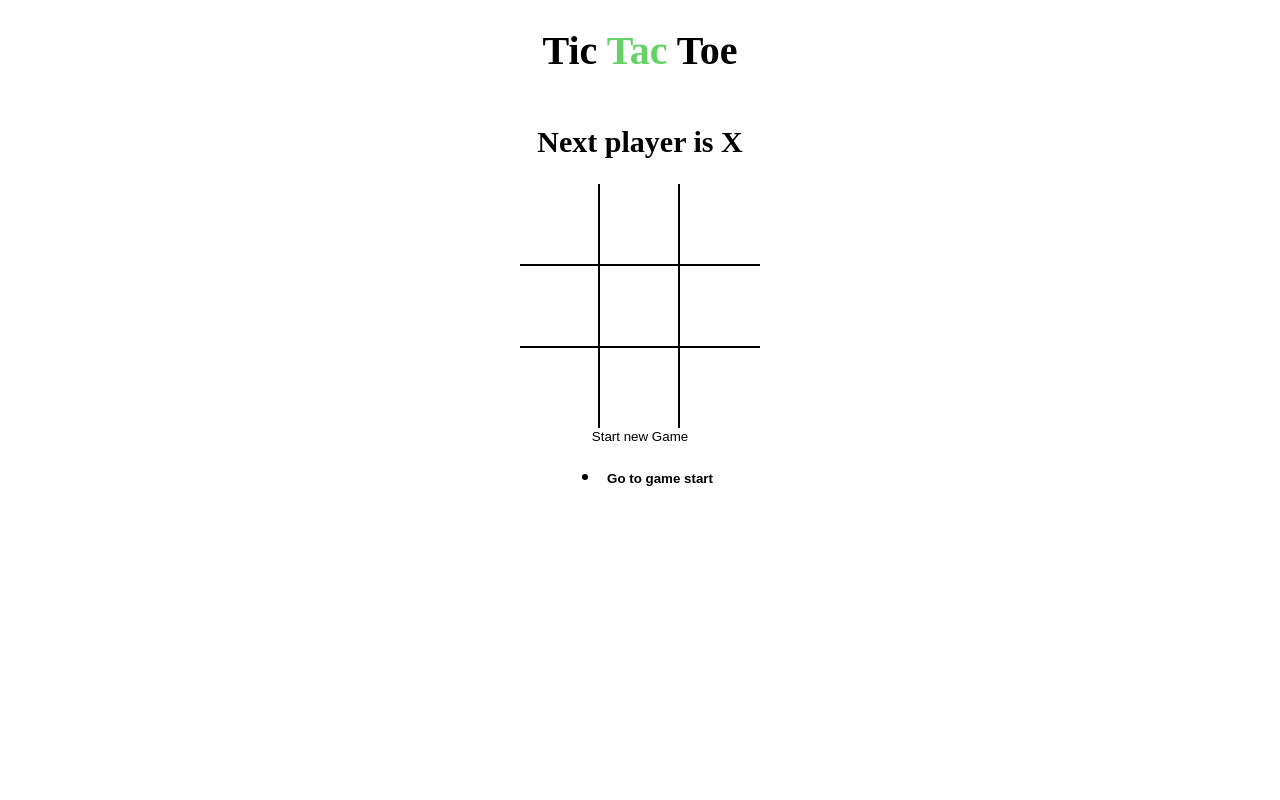
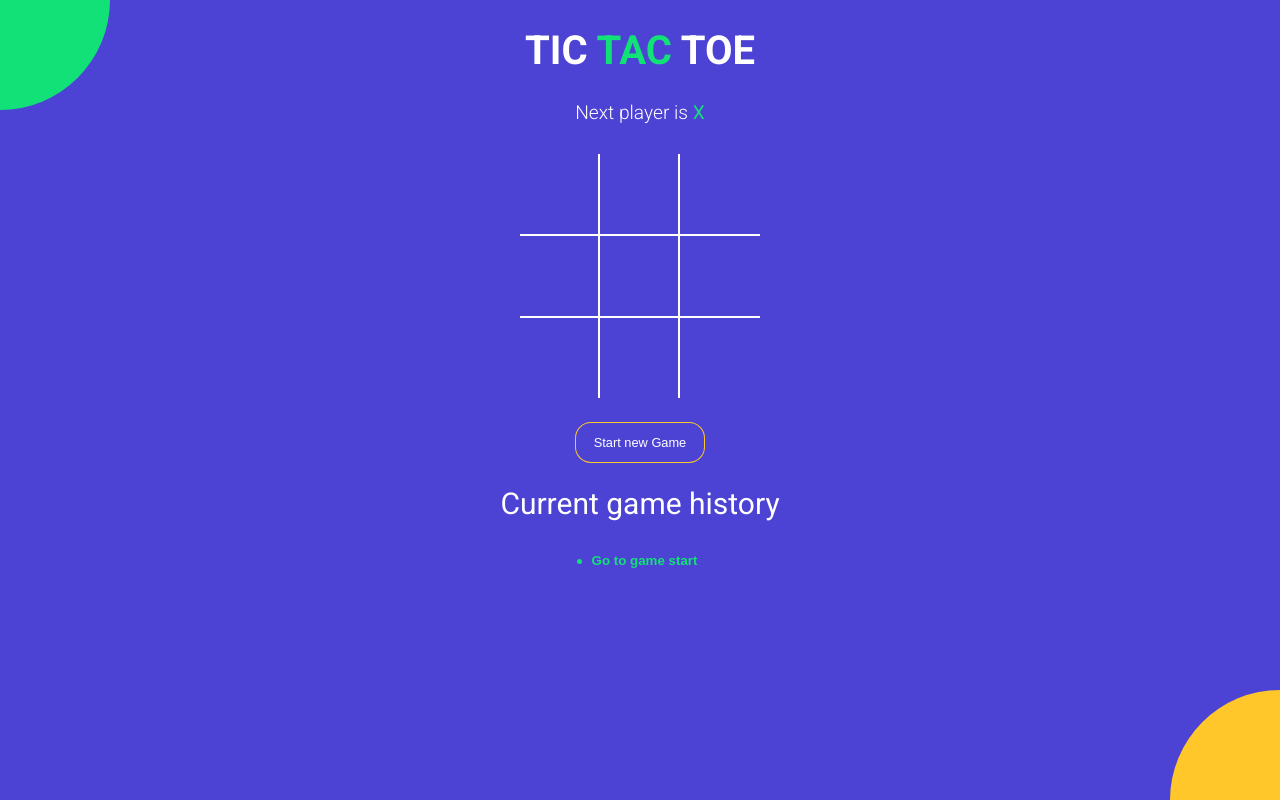
Before and after one commit to anshrawat/tic-tac-toe, a React (Vite) app: page / in a window 1280 px wide. Built offline with nearby package versions, Linux system fonts and the light colour scheme.

Commit message:
styled complete app

```diff
--- a/index.html
+++ b/index.html
@@ -1,7 +1,14 @@
 <!DOCTYPE html>
 <html>
   <head>
-    <title>Tic Tac Toe App</title>
+    <meta charset="UTF-8" />
+    <meta name="viewport" content="width=device-width, initial-scale=1.0" />
+    <meta http-equiv="X-UA-Compatible" content="ie=edge" />
+    <link
+      href="https://fonts.googleapis.com/css?family=Roboto:300,400,700&display=swap"
+      rel="stylesheet"
+    />
+    <title>TIC TAC TOE</title>
   </head>
   <body>
     <div id="root"></div>
--- a/src/App.jsx
+++ b/src/App.jsx
@@ -43,7 +43,7 @@
   return (
     <div className="app">
       <h1>
-        Tic <span className="tac">Tac</span> Toe
+        TIC <span className="text-green">TAC</span> TOE
       </h1>
       <StatusMessage winner={winner} current={current} />
       <Board
@@ -51,10 +51,16 @@
         handleSquareClick={handleSquareClick}
         winningSquares={winningSquares}
       />
-      <button type="button" onClick={startNewGame}>
+      <button
+        className={`btn-reset ${winner ? 'active' : ''}`}
+        type="button"
+        onClick={startNewGame}
+      >
         Start new Game
       </button>
+      <h2 style={{ fontWeight: 'normal' }}>Current game history</h2>
       <History history={history} moveTo={moveTo} currentMove={currentMove} />
+      <div className="bg-balls" />
     </div>
   );
 };
--- a/src/components/History.jsx
+++ b/src/components/History.jsx
@@ -2,14 +2,15 @@
 
 const History = ({ history, moveTo, currentMove }) => {
   return (
-    <ul>
+    <div className="history-wrapper">
+      <ul className="history">
         {history.map((_, moveIndex) => {
           return (
             <li key={moveIndex}>
               <button
-              style={{
-                fontWeight: moveIndex === currentMove ? 'bold' : 'normal',
-              }}
+                className={`btn-move ${
+                  moveIndex === currentMove ? 'active' : ''
+                }`}
                 type="button"
                 onClick={() => {
                   moveTo(moveIndex);
@@ -24,6 +25,7 @@
           );
         })}
       </ul>
+    </div>
   );
 };
 export default History;
--- a/src/components/Sqaure.jsx
+++ b/src/components/Sqaure.jsx
@@ -3,11 +3,10 @@
 const Square = ({ value, onClick, isWinningSquare }) => {
   return (
     <button
-      className="square"
+      className={`square ${isWinningSquare ? 'winning' : ''} ${
+        value === 'X' ? 'text-green' : 'text-orange'
+      }`}
       onClick={onClick}
-      style={{
-        fontWeight: isWinningSquare ? 'bold' : 'normal',
-      }}
     >
       {value}
     </button>
--- a/src/components/StatusMessage.jsx
+++ b/src/components/StatusMessage.jsx
@@ -6,13 +6,30 @@
   // : `Next player is ${current.isXNext ? 'X' : 'O'}`;
   const noMovesLeft = current.board.every(el => el !== null);
   return (
-    <h2>
-      {winner && `Winner is ${winner}`}
-      {!winner &&
-        !noMovesLeft &&
-        `Next player is ${current.isXNext ? 'X' : 'O'}`}
-      {!winner && noMovesLeft && `X and O tied`}
-    </h2>
+    <div className="status-message">
+      {winner && (
+        <>
+          Winner is{' '}
+          <span className={winner === 'X' ? 'text-green' : 'text-orange'}>
+            {winner}
+          </span>
+        </>
+      )}
+      {!winner && !noMovesLeft && (
+        <>
+          Next player is{' '}
+          <span className={current.isXNext ? 'text-green' : 'text-orange'}>
+            {current.isXNext ? 'X' : 'O'}{' '}
+          </span>
+        </>
+      )}
+      {!winner && noMovesLeft && (
+        <>
+          <span className="text-green"> X </span> and{' '}
+          <span className="text-orange">O </span>
+        </>
+      )}
+    </div>
   );
 };
 
--- a/src/styles/root.scss
+++ b/src/styles/root.scss
@@ -1,4 +1,11 @@
+$green: #12e177;
+$orange: #ffc72a;
+$blue: #4c43d4;
+
 body {
+  font-family: 'Roboto', sans-serif;
+  background-color: $blue;
+  color: #fff;
   padding: 0;
   margin: 0;
 }
@@ -18,21 +25,84 @@
   flex-direction: column;
   align-items: center;
 }
-  .tac{
-    color: rgb(101, 210, 101)
+
+.text-green {
+  color: $green;
 }
+
+.text-orange {
+  color: $orange;
+}
+
+.history-wrapper {
+  width: 300px;
+  text-align: center;
+  margin-bottom: 20px;
+  .history {
+    display: inline-block;
+    padding: 0;
+    margin: 0;
+    li {
+      list-style: none;
+      text-align: left;
+      &:before {
+        content: '';
+        border-radius: 50%;
+        display: inline-block;
+        height: 5px;
+        width: 5px;
+        background-color: $green;
+        margin-right: 4px;
+        margin-bottom: 1px;
+      }
+
+      .btn-move {
+    	  color: #fff;
+        &.active {
+          font-weight: bold;
+          color: $green;
+        }
+      }
+    }
+  }
+}
+
+.status-message {
+	margin-bottom: 30px;
+	font-size: 1.2rem;
+	font-weight: lighter;
+	span {
+	  font-weight: normal;
+	}
+}
+
+.btn-reset {
+  font-size: 0.8rem;
+  color: #fff;
+  border-radius: 15px;
+  padding: 12px 18px;
+  margin-top: 25px;
+  transition: all 0.2s;
+  background-color: $blue;
+  box-shadow: 0px 0px 0px 1px $orange;
+  &.active {
+    background-color: $orange;
+    box-shadow: none;
+  }
+}
+
 .board {
   .board-row {
     display: flex;
     flex-direction: row;
-      border-bottom: 2px solid #000;
+    border-bottom: 2px solid #fff;
     &:last-child {
       border-bottom: none;
     }
     .square {
       width: 80px;
       height: 80px;
-        border-right: 2px solid #000;
+      border-right: 2px solid #fff;
       font-size: 2.5rem;
       padding: 0;
       overflow: hidden;
@@ -40,6 +110,63 @@
       &:last-child {
         border-right: none;
       }
+      &.winning {
+			  animation: scaleText 1.4s infinite;
+			  @keyframes scaleText {
+			    0% {
+			      transform: 2.5rem;
+			    }
+			    50% {
+			      font-size: 3.5rem;
+			    }
+			    100% {
+			      font-size: 2.5rem;
 			    }
 			  }
 			}
+    }
+  }
+}
+
+.bg-balls {
+  position: fixed;
+  top: 0;
+  left: 0;
+  right: 0;
+  bottom: 0;
+  min-width: 100%;
+  z-index: -1;
+
+  &:before,
+  &:after {
+    content: '';
+    position: absolute;
+    width: 150px;
+    height: 150px;
+    border-radius: 50%;
+  }
+
+  &:before {
+    background-color: $orange;
+    right: -75px;
+    bottom: -75px;
+    @media screen and (min-width: 476px) {
+      width: 220px;
+      height: 220px;
+      right: -110px;
+      bottom: -110px;
+    }
+  }
+
+  &:after {
+    background-color: $green;
+    top: -75px;
+    left: -75px;
+    @media screen and (min-width: 476px) {
+      width: 220px;
+      height: 220px;
+      top: -110px;
+      left: -110px;
+    }
+  }
+}
```
Lines whose indentation alone changed are shown as unchanged.
